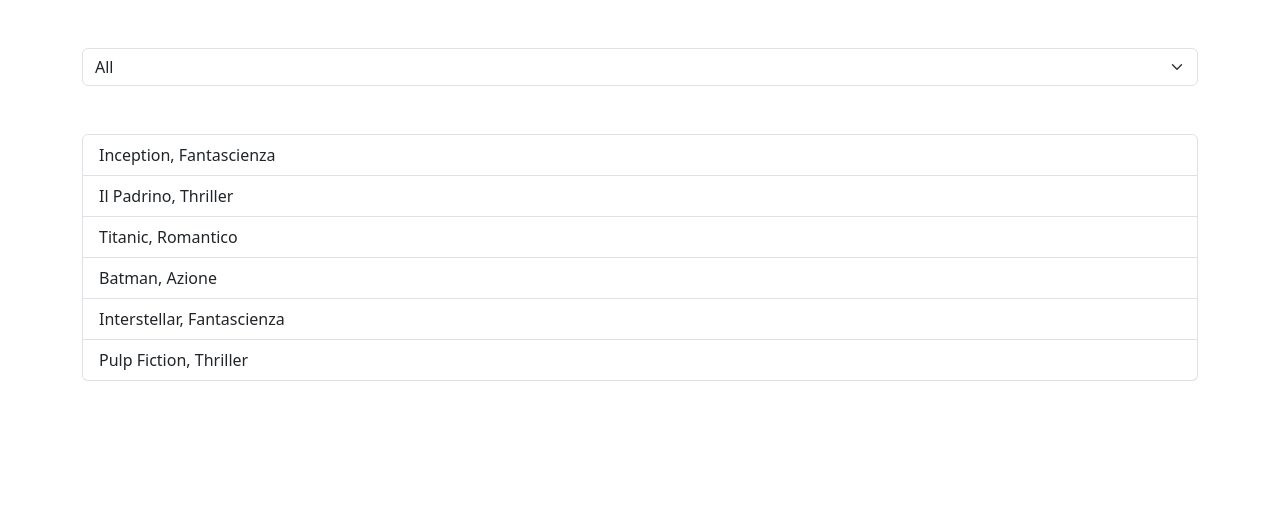
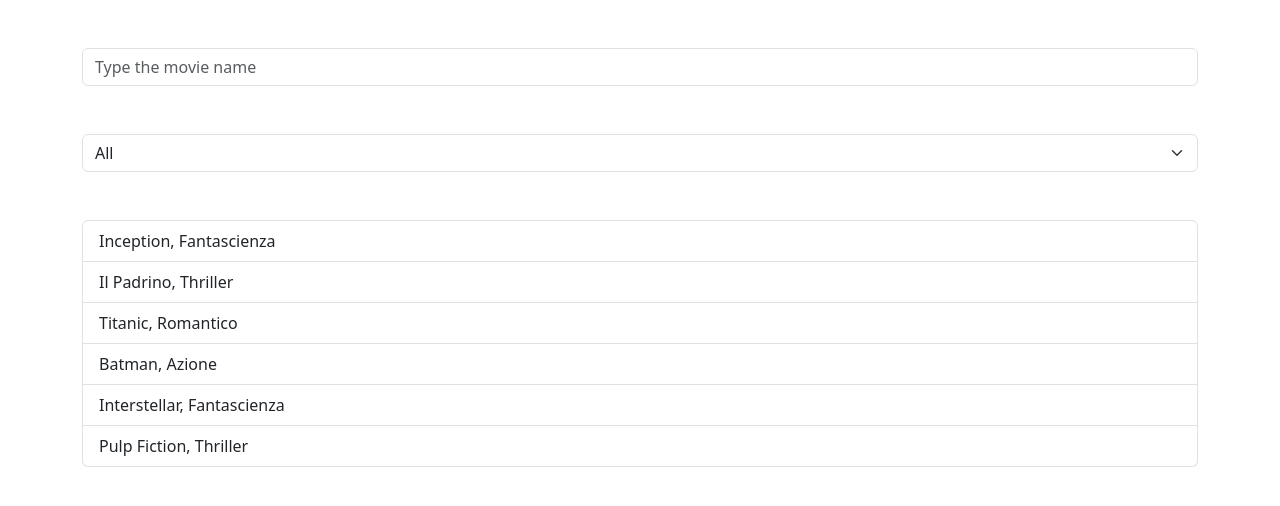
Before and after one commit to Carlo-Falanga/react-movie-filter, a React (Vite) app: page / in a window 1280 px wide. Shown: the top 506 px of the page. Built offline with nearby package versions, Linux system fonts and the light colour scheme.

Commit message:
add movie search input filter

```diff
--- a/src/App.jsx
+++ b/src/App.jsx
@@ -13,18 +13,32 @@
   const [genre, setGenre] = useState("");
   const [filteredMovies, setFilteredMovies] = useState(movies);
 
+  const [search, setSearch] = useState("");
+
   useEffect(() => {
-    if (genre === "") {
-      setFilteredMovies(movies);
-    } else {
-      const filtered = movies.filter((movie) => movie.genre === genre);
-      setFilteredMovies(filtered)
-    }
-  }, [genre]);
+    const filtered = movies.filter((movie) => {
+      const matchGenre = genre === "" || movie.genre === genre;
+      const matchTitle = movie.title
+        .toLowerCase()
+        .includes(search.toLowerCase());
+
+      return matchGenre && matchTitle;
+    });
+
+    setFilteredMovies(filtered);
+  }, [genre, search]);
 
   return (
     <>
       <div className="container">
+        <input
+          type="text"
+          className="form-control mt-5"
+          placeholder="Type the movie name"
+          onChange={(e) => setSearch(e.target.value)}
+          value={search}
+        />
+
         <select
           className="form-select my-5"
           aria-label="Default select example"
```
